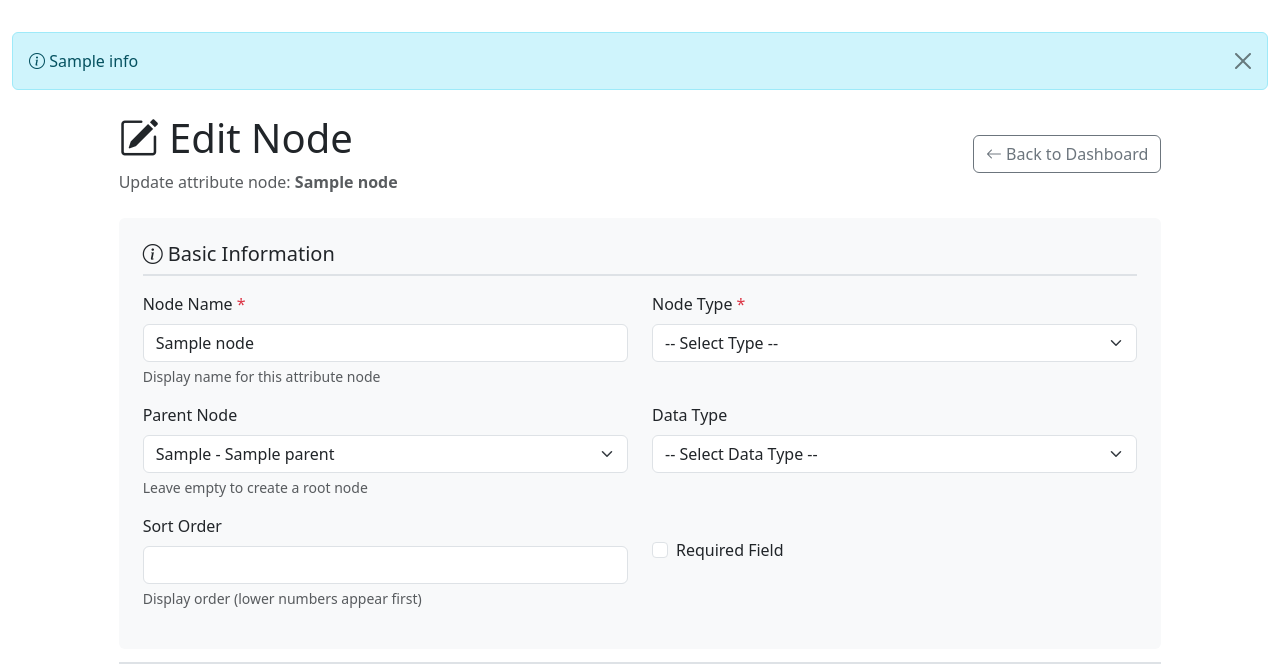
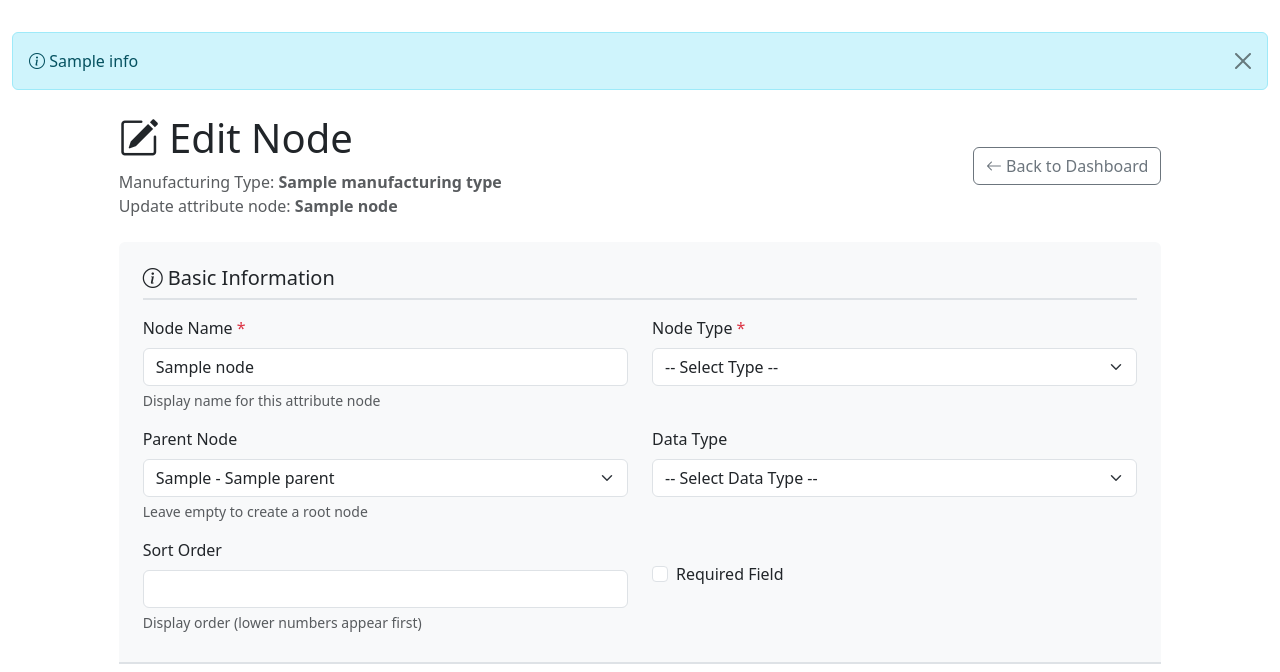
Before and after one commit to alaamer12/Windx, a FastAPI app: template app/templates/admin/node_form.html.jinja in a window 1280 px wide. Shown: the part 56-728 px from the top of the page. Run offline with FastAPI, Linux system fonts and the light colour scheme; the template is opened without the code that fills it: most values are stand-ins (such as "Sample title", 1, 10 or a date in 2020); parts of the project's set-up code (start-up, migrations or seed data) failed here and were passed over.

Commit message:
docs(hierarchy-management): update task status and enhance node form template
- Mark task 7.3 as completed in tasks.md
- Update node_form.html.jinja to display manufacturing type name in header
- Replace manufacturing_type_id variable with manufacturing_type.id for consistency
- Change available_parents loop variable to all_nodes for clarity
- Enhance parent node selection logic to handle both new and existing nodes
- Improve template context variable usage throughout the form

```diff
--- a/app/templates/admin/node_form.html.jinja
+++ b/app/templates/admin/node_form.html.jinja
@@ -44,6 +44,9 @@
                     {% if node %}Edit Node{% else %}Create Node{% endif %}
                 </h1>
                 <p class="text-muted mb-0">
+                    Manufacturing Type: <strong>{{ manufacturing_type.name }}</strong>
+                </p>
+                <p class="text-muted mb-0">
                     {% if node %}
                         Update attribute node: <strong>{{ node.name }}</strong>
                     {% else %}
@@ -51,7 +54,7 @@
                     {% endif %}
                 </p>
             </div>
-            <a href="/admin/hierarchy?manufacturing_type_id={{ manufacturing_type_id }}"
+            <a href="/admin/hierarchy?manufacturing_type_id={{ manufacturing_type.id }}"
                class="btn btn-outline-secondary">
                 <i class="bi bi-arrow-left"></i> Back to Dashboard
             </a>
@@ -62,7 +65,7 @@
             {% if node %}
             <input type="hidden" name="node_id" value="{{ node.id }}">
             {% endif %}
-            <input type="hidden" name="manufacturing_type_id" value="{{ manufacturing_type_id }}">
+            <input type="hidden" name="manufacturing_type_id" value="{{ manufacturing_type.id }}">
 
             <!-- Basic Information -->
             <div class="form-section">
@@ -108,9 +111,9 @@
                         <label for="parent_node_id" class="form-label">Parent Node</label>
                         <select class="form-select" id="parent_node_id" name="parent_node_id">
                             <option value="">-- None (Root Node) --</option>
-                            {% for parent in available_parents %}
+                            {% for parent in all_nodes %}
                             <option value="{{ parent.id }}"
-                                    {% if node and node.parent_node_id == parent.id %}selected{% endif %}>
+                                    {% if (parent_node and parent.id == parent_node.id) or (node and node.parent_node_id == parent.id) %}selected{% endif %}>
                                 {{ parent.ltree_path }} - {{ parent.name }}
                             </option>
                             {% endfor %}
@@ -314,7 +317,7 @@
             <!-- Form Actions -->
             <div class="form-actions">
                 <div class="d-flex justify-content-between">
-                    <a href="/admin/hierarchy?manufacturing_type_id={{ manufacturing_type_id }}"
+                    <a href="/admin/hierarchy?manufacturing_type_id={{ manufacturing_type.id }}"
                        class="btn btn-outline-secondary btn-lg">
                         <i class="bi bi-x-circle"></i> Cancel
                     </a>
```
Also changed, not shown: .kiro/specs/windx-hierarchy-management/tasks.md.
